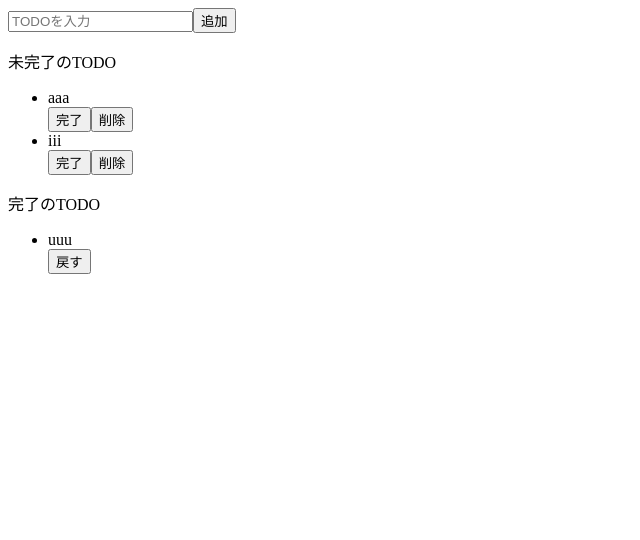
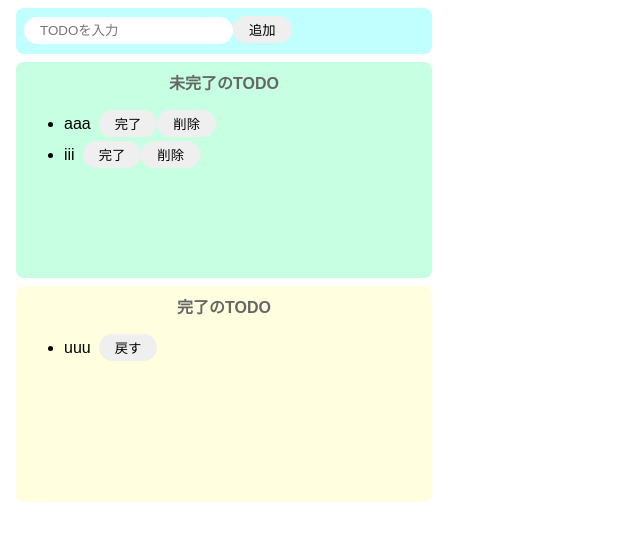
Before and after one commit to den413/react-todo, a React (Create React App) app: page / in a window 1280 px wide. Shown: the top 540 px of the page, without its empty margins (0-640 px from the left). Built offline with nearby package versions, Linux system fonts and the light colour scheme.

Commit message:
style apply

```diff
--- a/src/App.jsx
+++ b/src/App.jsx
@@ -1,34 +1,40 @@
+import { useState } from "react";
 import "./styles.css";
 
 export const App = () => {
+  const [incompleteTotdos, setIncompleteTotdos] = useState(["aaa", "iii"]);
+  const [completeTotdos, setCompleteTotdos] = useState(["uuu"]);
   return (
     <>
-      <div>
+      <div className="input-area">
         <input placeholder="TODOを入力" />
         <button>追加</button>
       </div>
-      <div>
-        <p>未完了のTODO</p>
+      <div className="incomplete-area">
+        <p className="title">未完了のTODO</p>
         <ul>
-          <div>
-            <li>aaa</li>
-            <button>完了</button>
-            <button>削除</button>
-          </div>
-          <div>
-            <li>iii</li>
-            <button>完了</button>
-            <button>削除</button>
-          </div>
+          {incompleteTotdos.map((todo) => {
+            return (
+              <div key={todo} className="list-row">
+                <li>{todo}</li>
+                <button>完了</button>
+                <button>削除</button>
+              </div>
+            );
+          })}
         </ul>
       </div>
-      <div>
-        <p>完了のTODO</p>
+      <div className="complete-area">
+        <p className="title">完了のTODO</p>
         <ul>
-          <div>
-            <li>uuu</li>
-            <button>戻す</button>
-          </div>
+          {completeTotdos.map((todo) => {
+            return (
+              <div key="todo" className="list-row">
+                <li>{todo}</li>
+                <button>戻す</button>
+              </div>
+            );
+          })}
         </ul>
       </div>
     </>
--- a/src/styles.css
+++ b/src/styles.css
@@ -0,0 +1,66 @@
+body {
+  font-family: sans-serif;
+}
+
+input {
+  border-radius: 16px;
+  border: none;
+  padding: 6px 16px;
+  outline: none;
+}
+
+button {
+  border-radius: 16px;
+  border: none;
+  padding: 4px 16px;
+}
+
+button:hover {
+  background-color: #ff7fff;
+  color: #fff;
+  cursor: pointer;
+}
+
+li {
+  margin-right: 8px;
+}
+
+.input-area {
+  background-color: #c1ffff;
+  width: 400px;
+  height: 30px;
+  border-radius: 8px;
+  padding: 8px;
+  margin: 8px;
+}
+
+.incomplete-area {
+  background-color: #c6ffe2;
+  width: 400px;
+  min-height: 200px;
+  padding: 8px;
+  margin: 8px;
+  border-radius: 8px;
+}
+
+.complete-area {
+  background-color: #ffffe0;
+  width: 400px;
+  min-height: 200px;
+  padding: 8px;
+  margin: 8px;
+  border-radius: 8px;
+}
+
+.title {
+  text-align: center;
+  margin-top: 0;
+  font-weight: bold;
+  color: #666;
+}
+
+.list-row {
+  display: flex;
+  align-items: center;
+  padding-bottom: 4px;
+}
```
